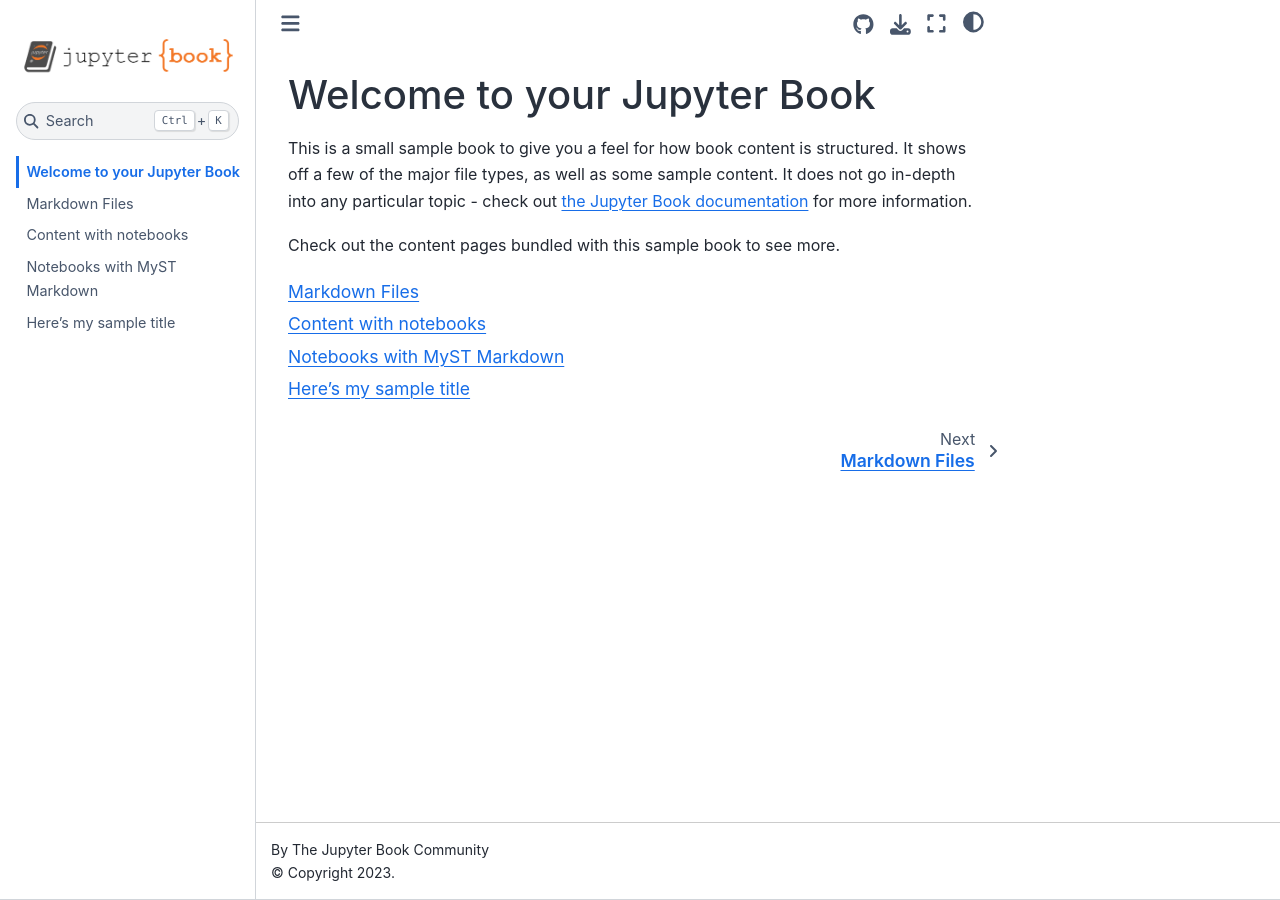
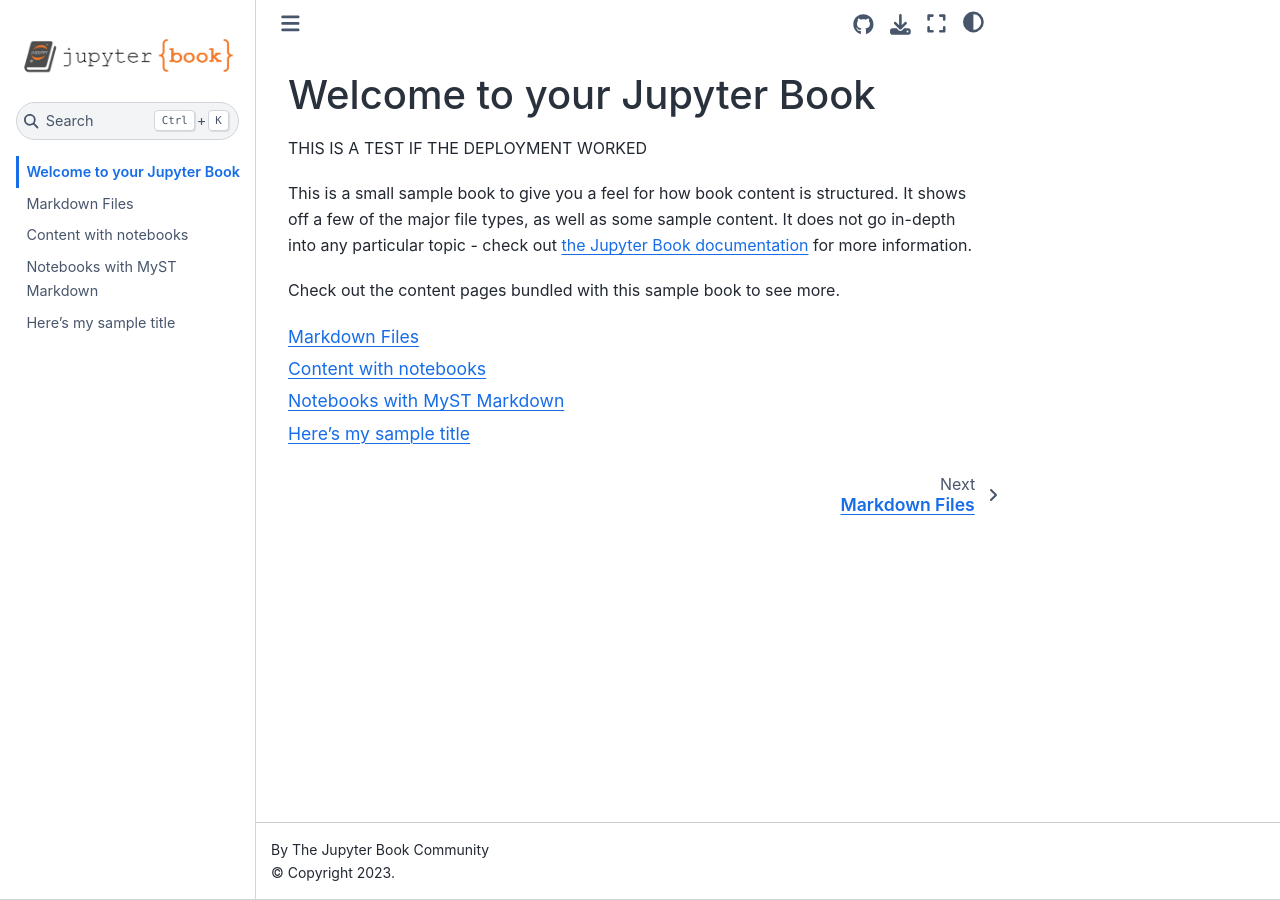
Before and after one commit to kimrojas/myonlinebook, a Jupyter Book: the page built from intro.md, in a window 1280 px wide. Built offline with Jupyter Book 1.0.4 settings and Sphinx 7.4.7 and the Sphinx Book theme 1.1.4, drawn with Linux system fonts in a browser that asks for light colours.

Commit message:
test changes

```diff
--- a/intro.md
+++ b/intro.md
@@ -1,4 +1,7 @@
 # Welcome to your Jupyter Book
+THIS IS A TEST IF THE DEPLOYMENT WORKED
+
+
 
 This is a small sample book to give you a feel for how book content is
 structured.
```
